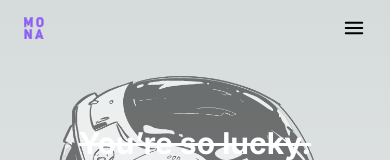
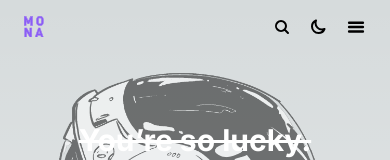
Before and after one commit to MohammadNawawi/mona, a Next.js app: page / in a window 390 px wide. Shown: the top 160 px of the page. Built offline with nearby package versions, Linux system fonts and the light colour scheme.

Commit message:
feat(UI) : Navbar Menu

```diff
--- /dev/null
+++ b/src/app/blog/page.tsx
@@ -0,0 +1,3 @@
+export default function BlogPage() {
+  return <h1>Blog Page</h1>;
+}
--- /dev/null
+++ b/src/app/code/page.tsx
@@ -0,0 +1,3 @@
+export default function CodePage() {
+  return <h1>Code Page</h1>;
+}
--- a/src/app/page.tsx
+++ b/src/app/page.tsx
@@ -4,7 +4,7 @@ import Image from "next/image";
 export default function Home() {
   return (
     // <main classNameName="flex min-h-screen flex-col items-center justify-between p-24">
-    <main>
+    <main className="overflow-x-hidden">
       {/* <section classNameName="w-screen h-screen bg-hero bg-no-repeat bg-cover bg-center bg-fixed"></section> */}
       <header className="h-full min-w-fit bg-cover justify-center align-middle">
         {/* <div classNameName="absolute"> */}
@@ -49,7 +49,7 @@ export default function Home() {
 
         {/* </div> */}
       </header>
-      <section className="flex w-screen h-screen dark:bg-[#040404] items-center justify-center">
+      <section className="flex w-screen h-screen dark:bg-neutral-950 items-center justify-center">
         <div className="text-center">
           <h1>Under Development.</h1>
           {"\n"}
--- /dev/null
+++ b/src/app/series/page.tsx
@@ -0,0 +1,3 @@
+export default function SeriesPage() {
+  return <h1>Series Page</h1>;
+}
--- a/src/components/layouts/navbar.tsx
+++ b/src/components/layouts/navbar.tsx
@@ -20,17 +20,17 @@ export default function Navbar() {
       </div>
       <div className="flex">
         <ul className="hidden items-center justify-center gap-6 md:flex">
-          <Link href="#">
+          <Link href="/code">
             <li className="font-dm text-sm font-medium dark:text-white hover:text-violet-500">
               Code
             </li>
           </Link>
-          <Link href="#">
+          <Link href="/series">
             <li className="font-dm text-sm font-medium dark:text-white hover:text-violet-500">
               Series
             </li>
           </Link>
-          <Link href="#">
+          <Link href="/blog">
             <li className="font-dm text-sm font-medium dark:text-white hover:text-violet-500">
               Blog
             </li>
@@ -84,16 +84,48 @@ export default function Navbar() {
           </div>
         </div>
       </div>
-      <div className="relative flex items-center justify-center md:hidden">
+      <div className="relative flex items-center justify-center md:hidden gap-5">
         <button type="button">
           <svg
             xmlns="http://www.w3.org/2000/svg"
             fill="none"
             viewBox="0 0 24 24"
-            strokeWidth={2}
+            strokeWidth={3}
+            stroke="currentColor"
+            className="w-4 h-4  hover:text-violet-500 hover:cursor-pointer"
+          >
+            <path
+              strokeLinecap="round"
+              strokeLinejoin="round"
+              d="M21 21l-5.197-5.197m0 0A7.5 7.5 0 105.196 5.196a7.5 7.5 0 0010.607 10.607z"
+            />
+          </svg>
+        </button>
+        <button type="button">
+          <svg
+            xmlns="http://www.w3.org/2000/svg"
+            fill="none"
+            viewBox="0 0 24 24"
+            strokeWidth={3}
+            stroke="currentColor"
+            className="w-4 h-4 hover:text-violet-500 hover:cursor-pointer"
+          >
+            <path
+              strokeLinecap="round"
+              strokeLinejoin="round"
+              d="M21.752 15.002A9.718 9.718 0 0118 15.75c-5.385 0-9.75-4.365-9.75-9.75 0-1.33.266-2.597.748-3.752A9.753 9.753 0 003 11.25C3 16.635 7.365 21 12.75 21a9.753 9.753 0 009.002-5.998z"
+            />
+          </svg>
+        </button>
+        <button type="button">
+          <svg
+            xmlns="http://www.w3.org/2000/svg"
+            fill="none"
+            viewBox="0 0 24 24"
+            strokeWidth={3}
             stroke="currentColor"
             aria-hidden="true"
-            className="h-6 w-auto dark:text-violet-500"
+            className="h-5 w-auto "
           >
             <path
               strokeLinecap="round"
```
Also changed, not shown: src/app/@modal/page.tsx (added).
